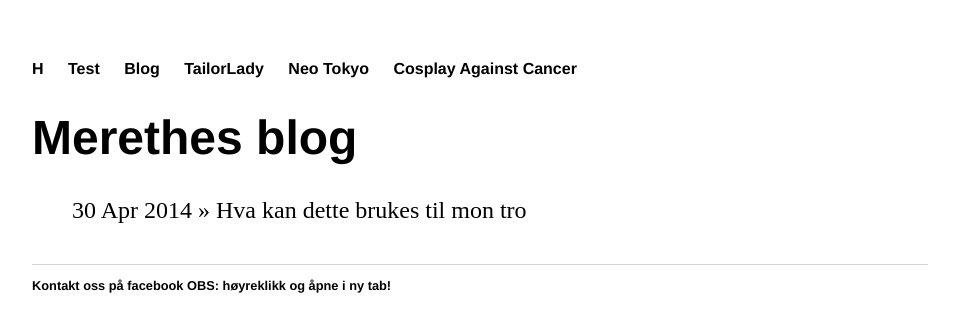
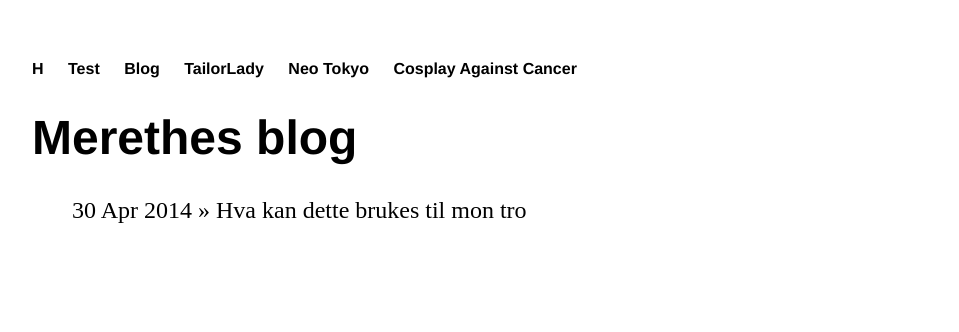
Before and after one commit to Varda84/Digicon_shop, a Jekyll site: the page built from blog/index.html, in a window 1280 px wide. Shown: the top 332 px of the page, without its empty margins (160-1119 px from the left). Built offline with Jekyll 4.4.1, drawn with Linux system fonts in a browser that asks for light colours.

Commit message:
Update default.html

```diff
--- a/_layouts/default.html
+++ b/_layouts/default.html
@@ -21,10 +21,5 @@
 			{{ content }}
 
 			</div><!-- /.container -->
-			<footer>
-	    		<ul>
-	        		<li><a href="https://www.facebook.com/digiconNO">Kontakt oss på facebook OBS: høyreklikk og åpne i ny tab!</a></li>
-				</ul>
-			</footer>
 		</body>
 	</html>
```
